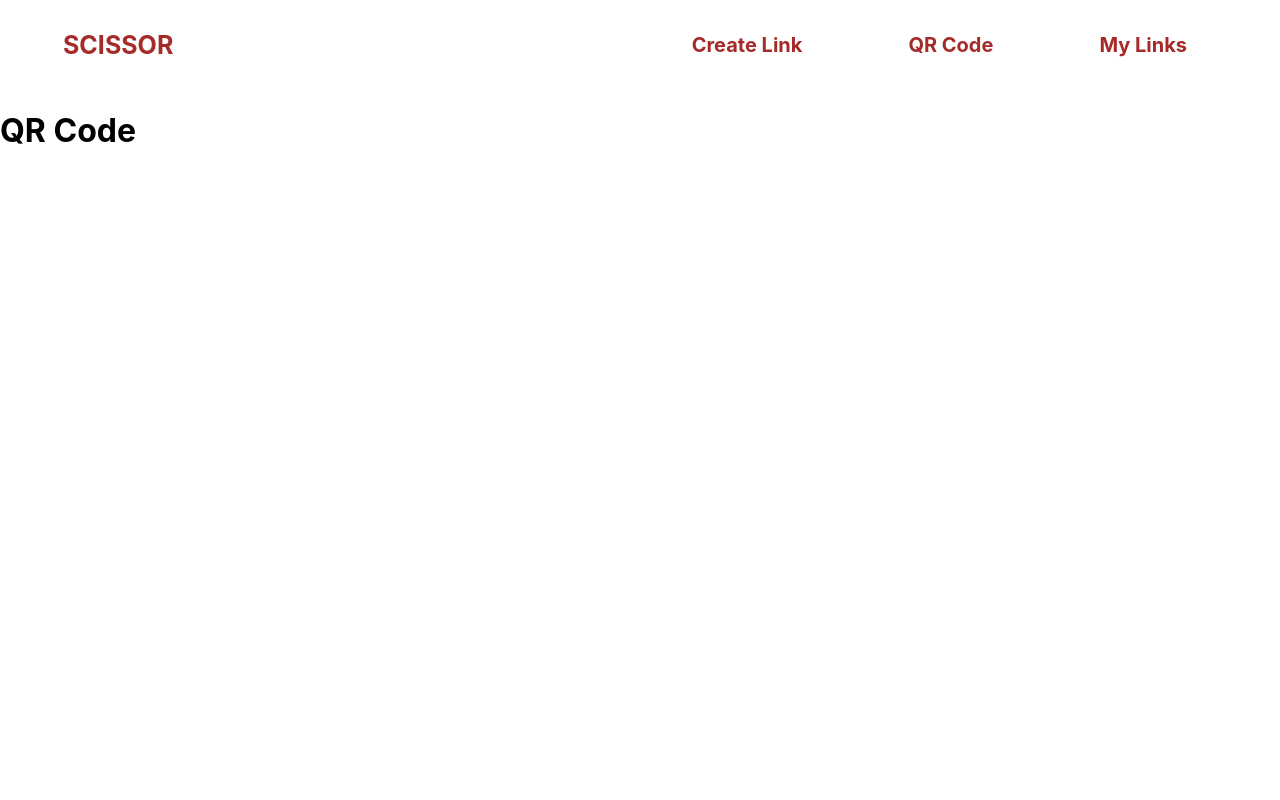
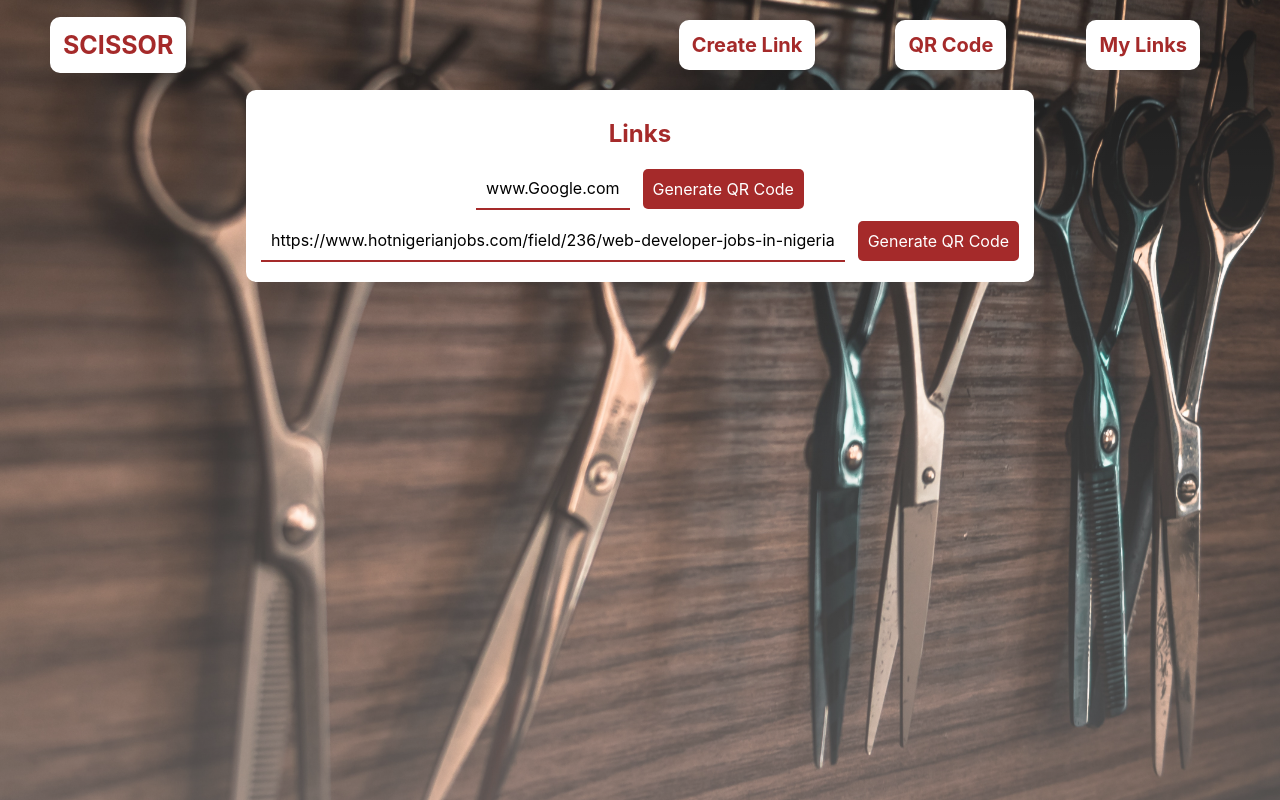
Before and after one commit to jjatuah/Scissor_URL_Shortener_Frontend, a React (Create React App) app in the folder scissor_url_shortener_frontend/: page / in a window 1280 px wide. Built offline with nearby package versions, Linux system fonts and the light colour scheme.

Commit message:
80% done with QR Code page

```diff
--- a/scissor_url_shortener_frontend/src/pages/QR/QR.css
+++ b/scissor_url_shortener_frontend/src/pages/QR/QR.css
@@ -0,0 +1,55 @@
+.qr {
+  background: linear-gradient(
+    rgba(255, 255, 255, 0.1),
+    rgba(255, 255, 255, 0.3)
+  ), url("../../assets/bg3.jpg");
+  height: 100vh;
+  background-size: cover;
+  background-position: center;
+}
+
+.qrInfo {
+  background: #fff;
+  width: 60%;
+  margin: auto;
+  padding: 10px;
+  border-radius: 10px;
+}
+
+.qrInfo > h2 {
+  text-align: center;
+  color: brown;
+}
+
+.link {
+  display: flex;
+  align-items: center;
+  justify-content: center;
+}
+
+.link > p {
+  padding: 10px;
+  margin-top: 0;
+  margin-bottom: 10px;
+}
+
+.link > p:nth-child(1) {
+  border-bottom: 2px solid brown;
+}
+
+.link > p:nth-child(2) {
+  background-color: brown;
+  color: #fff;
+  border-radius: 5px;
+  text-align: center;
+  margin-left: 13px;
+  cursor: pointer;
+}
+
+.link > p:nth-child(2):hover {
+  color: brown;
+  background-color: #fff;
+  border: 1px solid brown;
+  transition: .75s;
+  cursor: pointer;
+}
--- a/scissor_url_shortener_frontend/src/pages/QR/QR.jsx
+++ b/scissor_url_shortener_frontend/src/pages/QR/QR.jsx
@@ -6,7 +6,18 @@ const QR = () => {
   return (
     <div className="qr">
       <Nav />
-      <h1>QR Code</h1>
+      <div className="qrInfo">
+        <h2>Links</h2>
+        <div className="link">
+          <p>www.Google.com</p>
+          <p>Generate QR Code</p>
+        </div>
+
+        <div className="link">
+          <p>https://www.hotnigerianjobs.com/field/236/web-developer-jobs-in-nigeria</p>
+          <p>Generate QR Code</p>
+        </div>
+      </div>
     </div>
    );
 }
```
